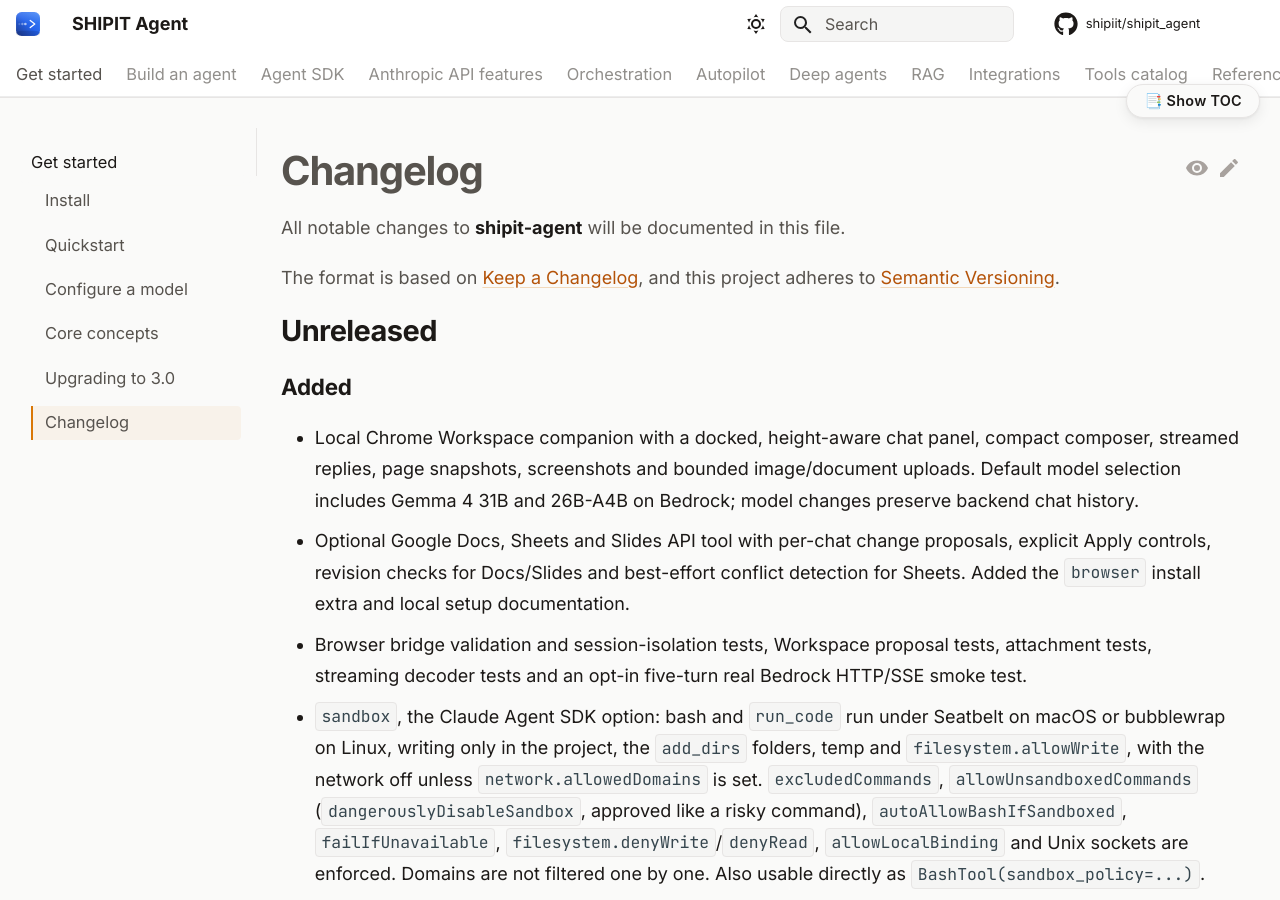
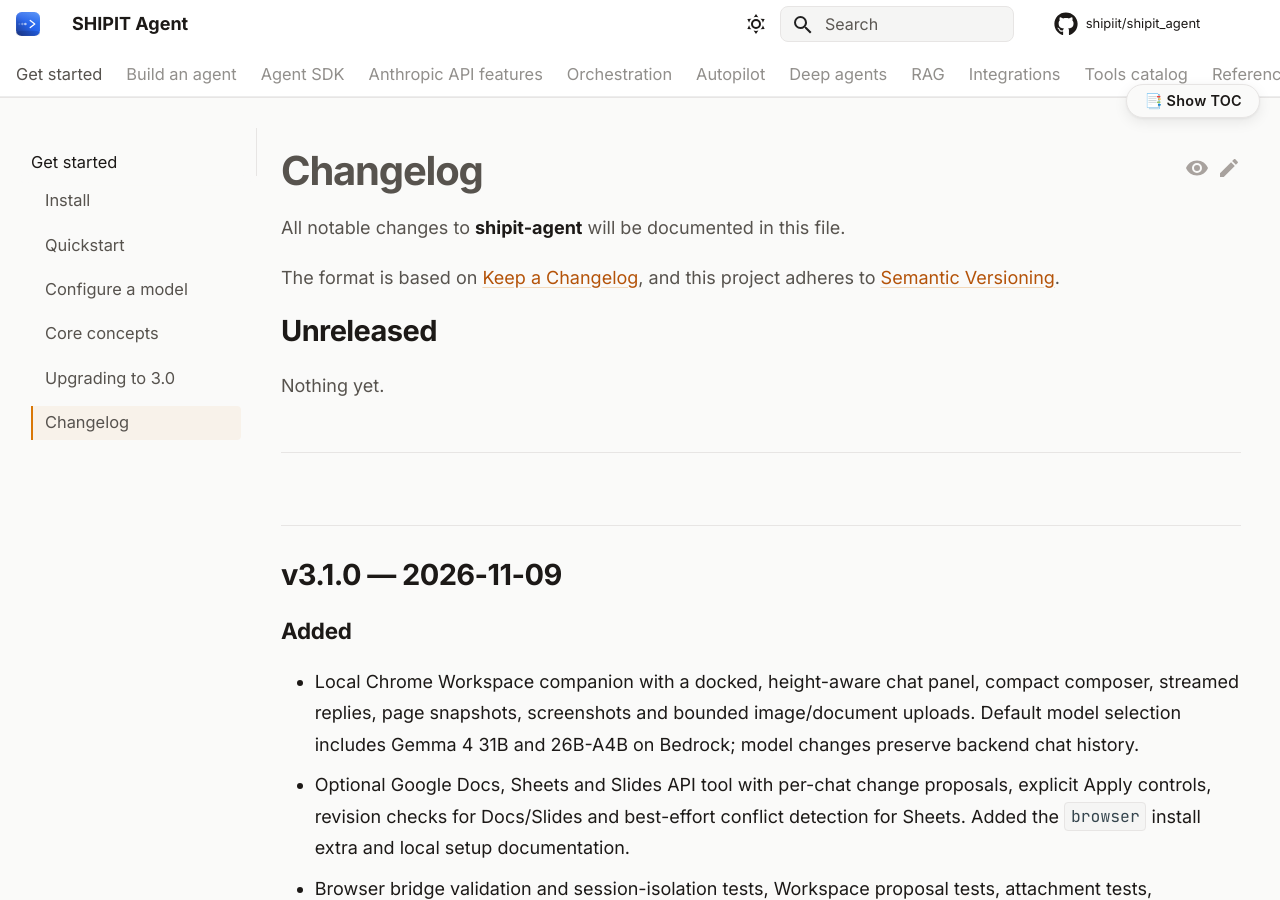
Before and after one commit to shipiit/shipit_agent, an MkDocs documentation site: the page built from docs/changelog.md, in a window 1280 px wide and 900 px high. Built offline with MkDocs 1.6.1 and Material for MkDocs 9.7.7, drawn with Linux system fonts in a browser that asks for light colours; comment, search, counter and statistics services are not loaded.

Commit message:
release: v3.1.0

```diff
--- a/docs/changelog.md
+++ b/docs/changelog.md
@@ -6,6 +6,12 @@
 and this project adheres to [Semantic Versioning](https://semver.org/spec/v2.0.0.html).
 
 ## Unreleased
+
+Nothing yet.
+
+---
+
+## v3.1.0 — 2026-11-09
 
 ### Added
 
--- a/pyproject.toml
+++ b/pyproject.toml
@@ -4,7 +4,7 @@
 
 [project]
 name = "shipit-agent"
-version = "3.0.0"
+version = "3.1.0"
 description = "A clean, powerful agent runtime with tools, MCP support, profiles, and streaming events."
 readme = "README.md"
 requires-python = ">=3.11"
```
Also changed, not shown: CHANGELOG.md (+8 -1 lines).
